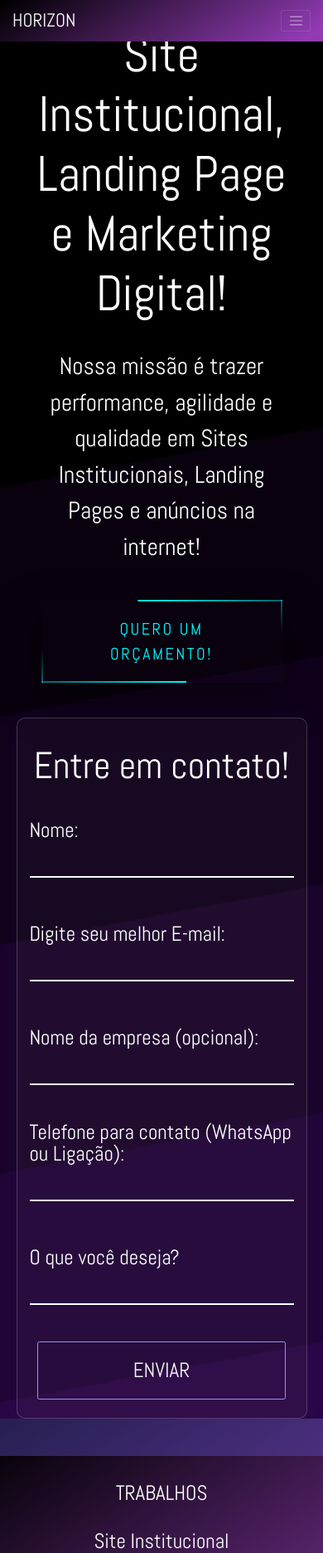
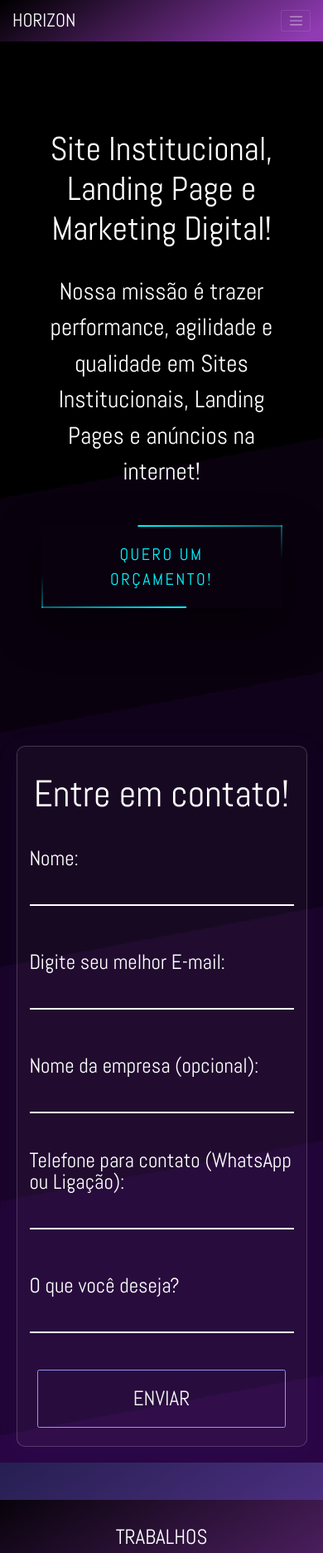
Before and after one commit to AI-Vlad/site-horizon, a PHP site: page / in a window 390 px wide. Shown: the top 1872 px of the page at 83% size. Run offline with PHP 8.4, Linux system fonts and the light colour scheme.

Commit message:
ajustando medidas do mobile

```diff
--- a/assets/css/styles.css
+++ b/assets/css/styles.css
@@ -837,9 +837,14 @@ span[class^='cta']:before {
 
     }
 
+    .first-title{
+        font-size: 4rem !important;
+    }
+
     .intro {
         display: flex;
         flex-direction: column;
+        margin-top: 18%;
     }
 
     .mail-p {
@@ -864,5 +869,7 @@ span[class^='cta']:before {
 
     .form-container {
         width: 90% !important;
+        margin-top: 14% !important;
+        margin-bottom: 5% !important;
     }
 }
```
